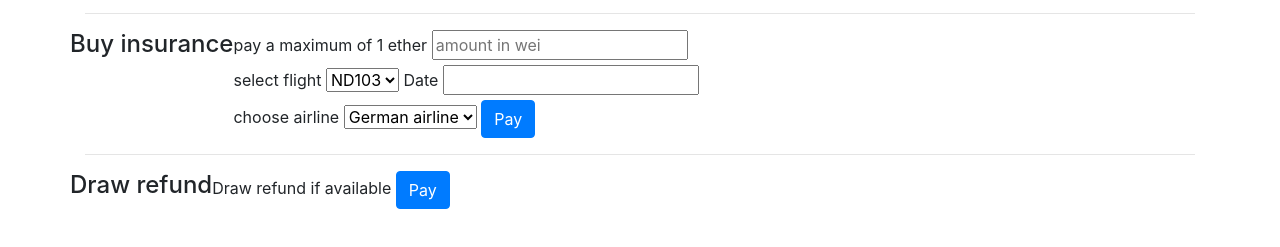
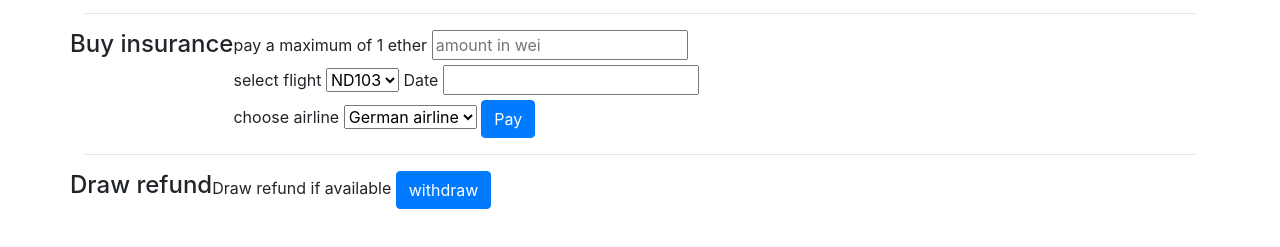
Before and after one commit to M-Saeb/flight-surety, a website: page src/dapp/index.html in a window 1280 px wide. Shown: the part 73-320 px from the top of the page. Drawn offline with nearby package versions, Linux system fonts and the light colour scheme.

Commit message:
second submit re

```diff
--- a/src/dapp/index.html
+++ b/src/dapp/index.html
@@ -70,7 +70,7 @@
       <h4>Draw refund</h4>
       <div class="box">
         <label class="form">Draw refund if available</label>
-        <btn class="btn btn-primary" id="pay-click">Pay</btn>
+        <btn class="btn btn-primary" id="pay-click">withdraw</btn>
         <label id="pay-result"></label>
       </div>
     </div>
```
